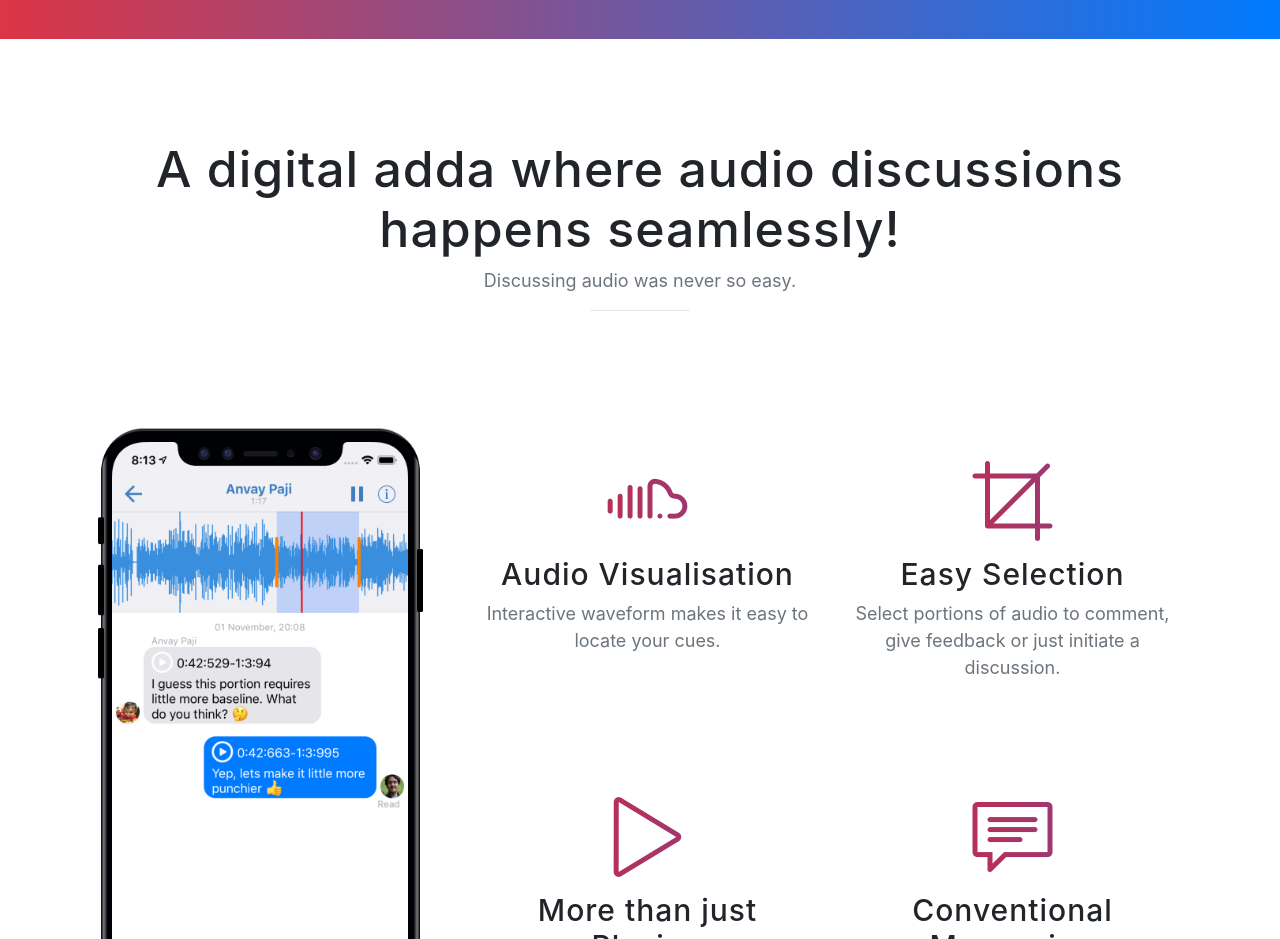
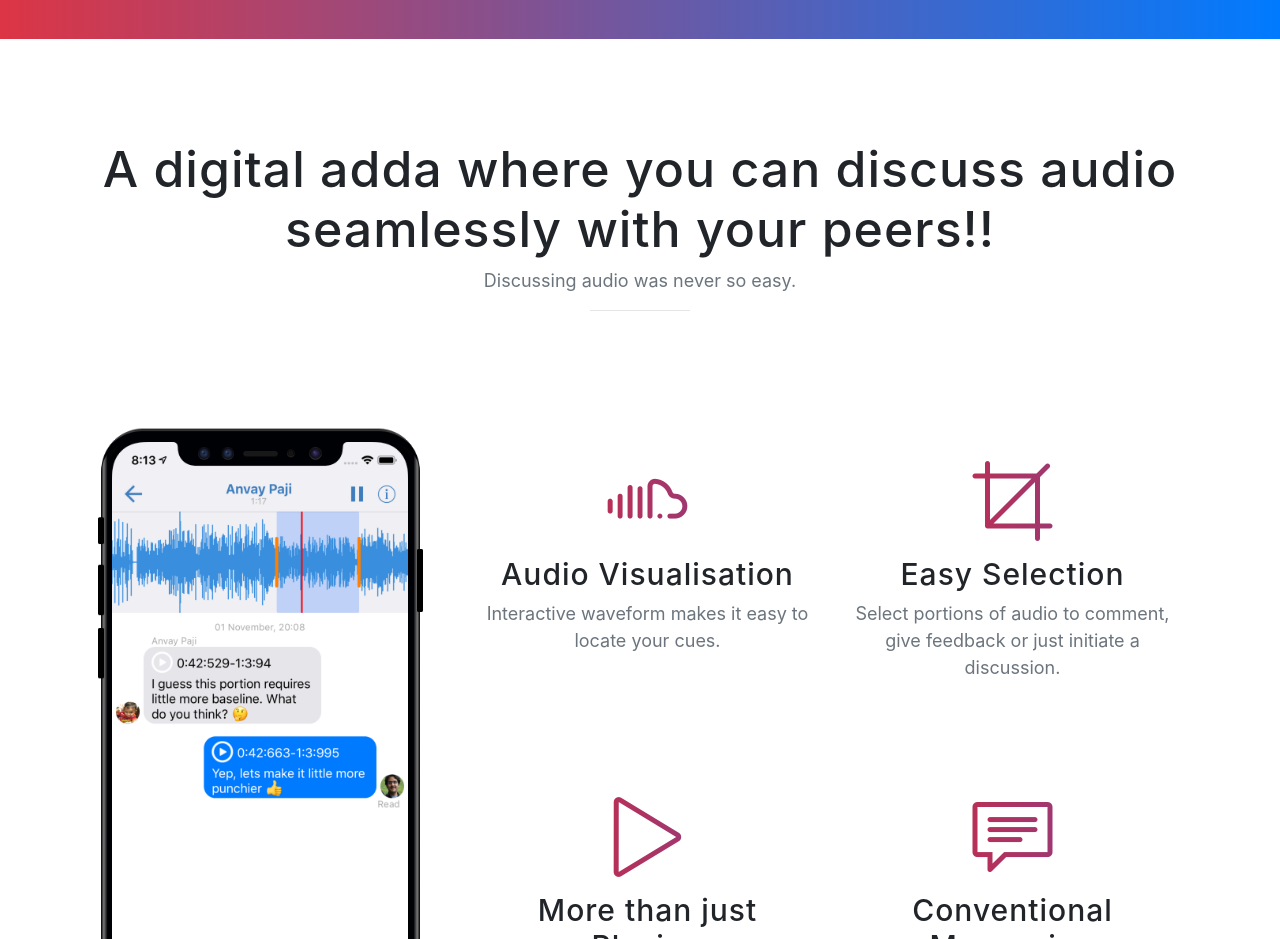
Before and after one commit to atulshukla/audioadda, a website with bundled scripts: page index.html in a window 1280 px wide. Shown: the part 1340-2279 px from the top of the page. Built offline with nearby package versions, Linux system fonts and the light colour scheme; a web font is replaced by a local one.

Commit message:
grammer corrections

```diff
--- a/index.html
+++ b/index.html
@@ -102,7 +102,7 @@
     <section class="features" id="features">
       <div class="container">
         <div class="section-heading text-center">
-          <h2>A digital adda where audio discussions happens seamlessly!</h2>
+          <h2>A digital adda where you can discuss audio seamlessly with your peers!!</h2>
           <p class="text-muted">Discussing audio was never so easy.</p>
           <hr>
         </div>
```
